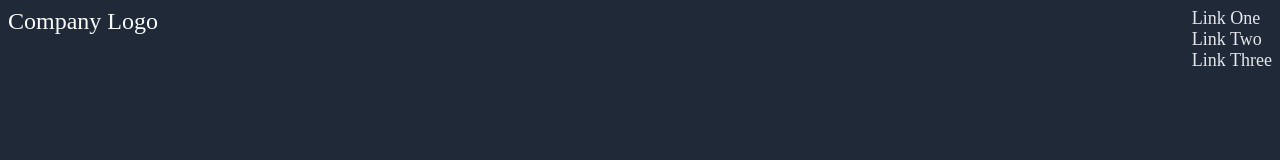
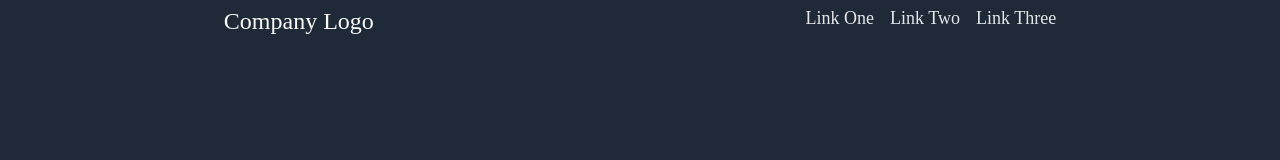
Before and after one commit to dawsonsieger/Dorsey-Leashes, a plain HTML site: page index.html in a window 1280 px wide. Drawn offline with Linux system fonts and the light colour scheme.

Commit message:
Add gap to links in header

```diff
--- a/style.css
+++ b/style.css
@@ -5,7 +5,7 @@ body {
 .header {
     color: #F9FAF8;
     display: flex;
-    justify-content: space-between;
+    justify-content: space-around;
 }
 
 .logo {
@@ -16,6 +16,8 @@ ul {
     list-style-type: none;
     margin: 0;
     padding: 0;
+    display: flex;
+    gap: 16px;
 }
 
 a {
```
